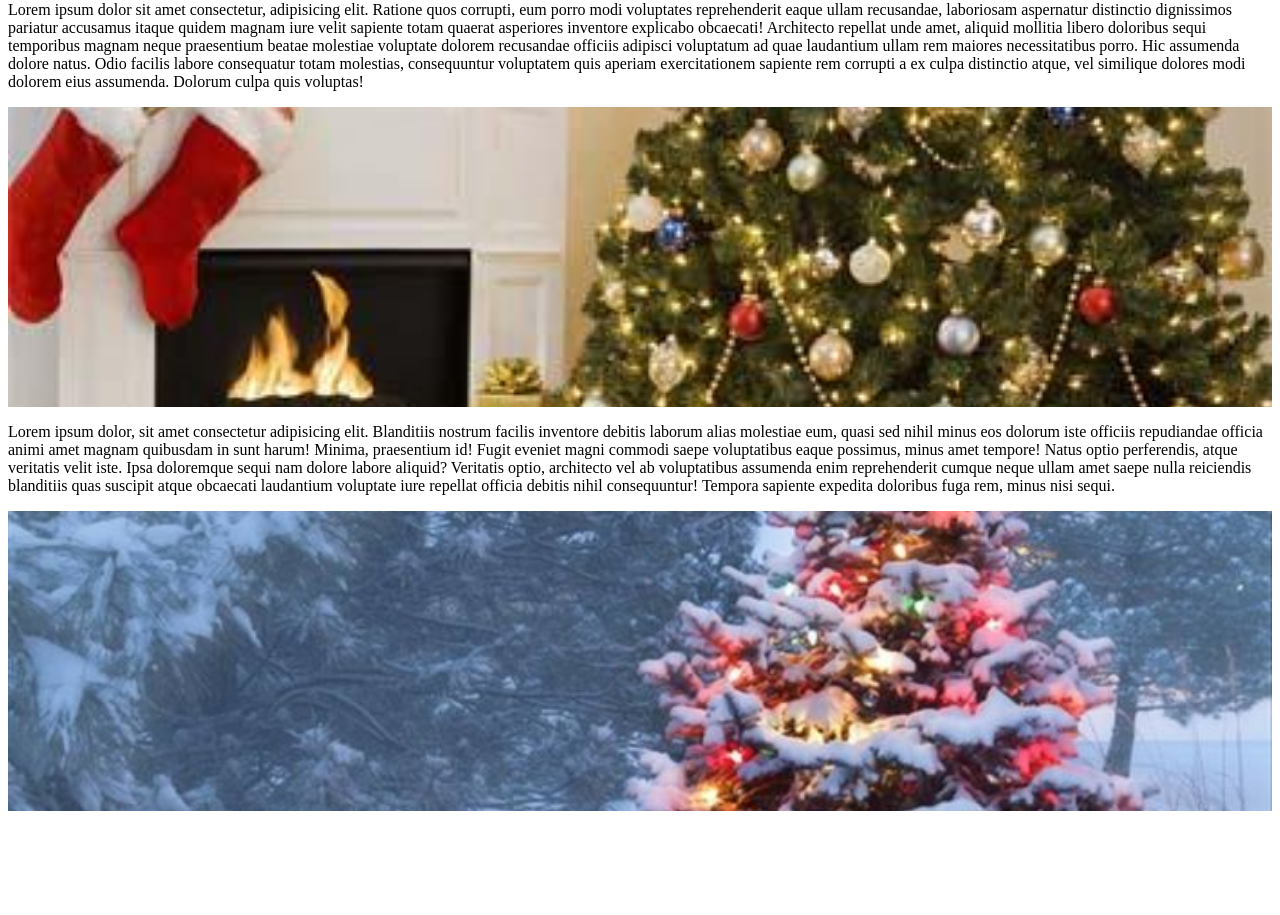
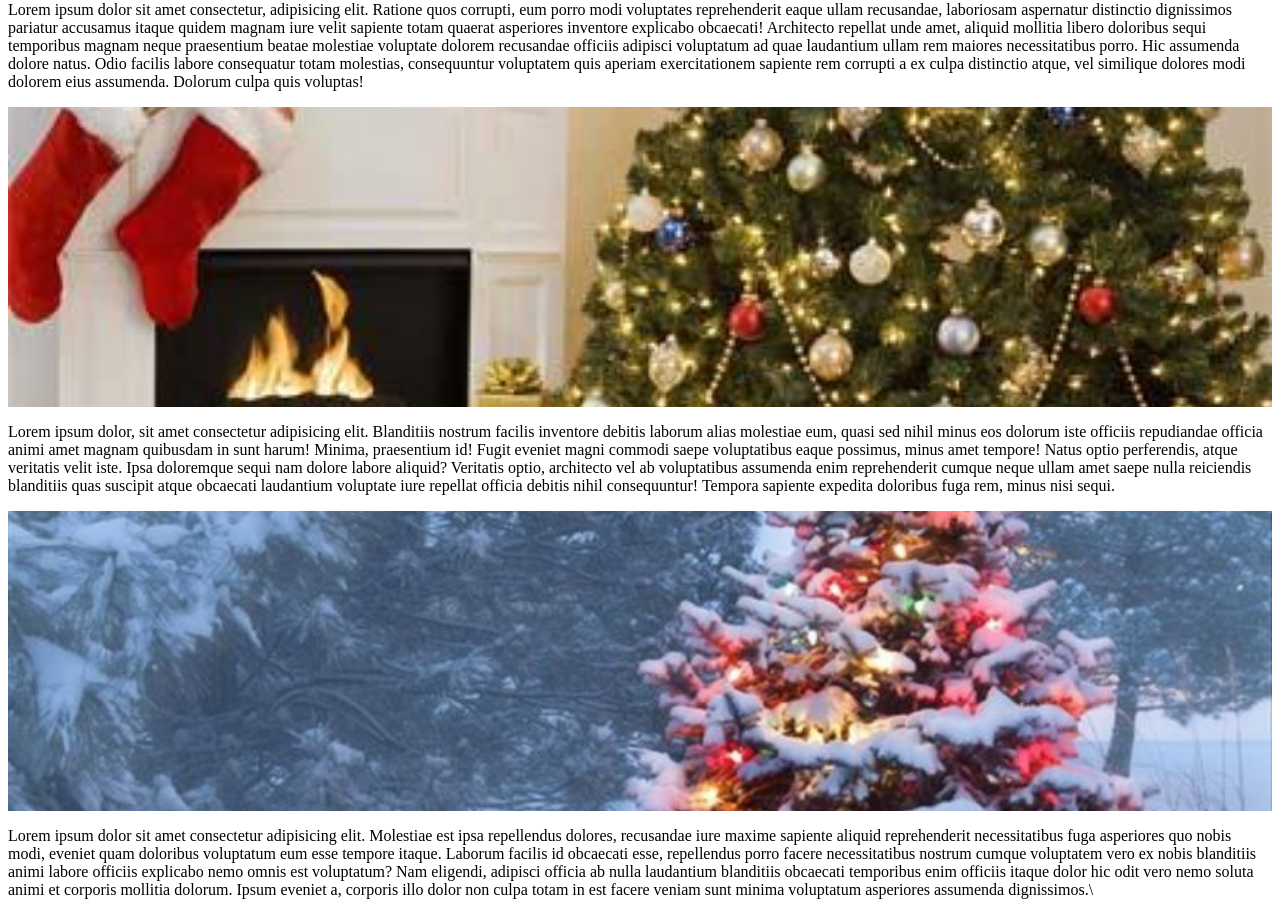
Before and after one commit to huriyya/bk-acintment, a plain HTML site: page index.html in a window 1280 px wide. Shown: the part 79-994 px from the top of the page. Before the commit the page ends 898 px from the top, so only its background shows below. Drawn offline with Linux system fonts and the light colour scheme.

Commit message:
p elave edildi

```diff
--- a/index.html
+++ b/index.html
@@ -15,5 +15,6 @@
 <div class="sekil"></div>
 <p>Lorem ipsum dolor, sit amet consectetur adipisicing elit. Blanditiis nostrum facilis inventore debitis laborum alias molestiae eum, quasi sed nihil minus eos dolorum iste officiis repudiandae officia animi amet magnam quibusdam in sunt harum! Minima, praesentium id! Fugit eveniet magni commodi saepe voluptatibus eaque possimus, minus amet tempore! Natus optio perferendis, atque veritatis velit iste. Ipsa doloremque sequi nam dolore labore aliquid? Veritatis optio, architecto vel ab voluptatibus assumenda enim reprehenderit cumque neque ullam amet saepe nulla reiciendis blanditiis quas suscipit atque obcaecati laudantium voluptate iure repellat officia debitis nihil consequuntur! Tempora sapiente expedita doloribus fuga rem, minus nisi sequi.</p>
 <div class="sekil2"></div>
+<p>Lorem ipsum dolor sit amet consectetur adipisicing elit. Molestiae est ipsa repellendus dolores, recusandae iure maxime sapiente aliquid reprehenderit necessitatibus fuga asperiores quo nobis modi, eveniet quam doloribus voluptatum eum esse tempore itaque. Laborum facilis id obcaecati esse, repellendus porro facere necessitatibus nostrum cumque voluptatem vero ex nobis blanditiis animi labore officiis explicabo nemo omnis est voluptatum? Nam eligendi, adipisci officia ab nulla laudantium blanditiis obcaecati temporibus enim officiis itaque dolor hic odit vero nemo soluta animi et corporis mollitia dolorum. Ipsum eveniet a, corporis illo dolor non culpa totam in est facere veniam sunt minima voluptatum asperiores assumenda dignissimos.\</p>
 </body>
 </html>
```
